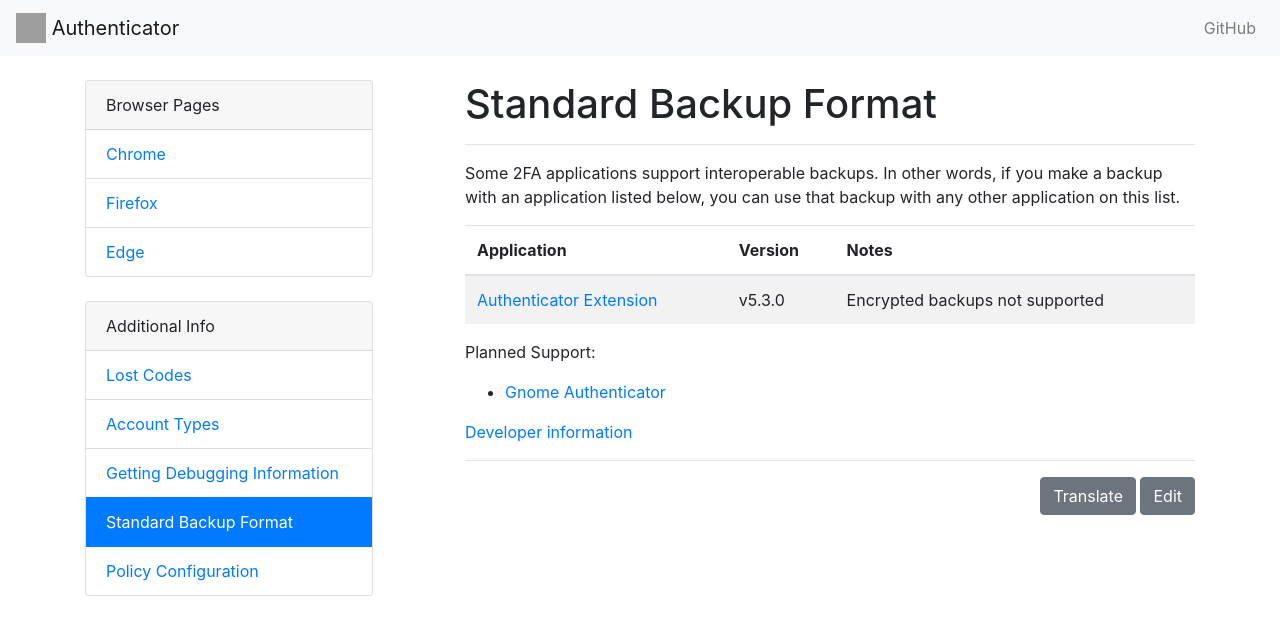
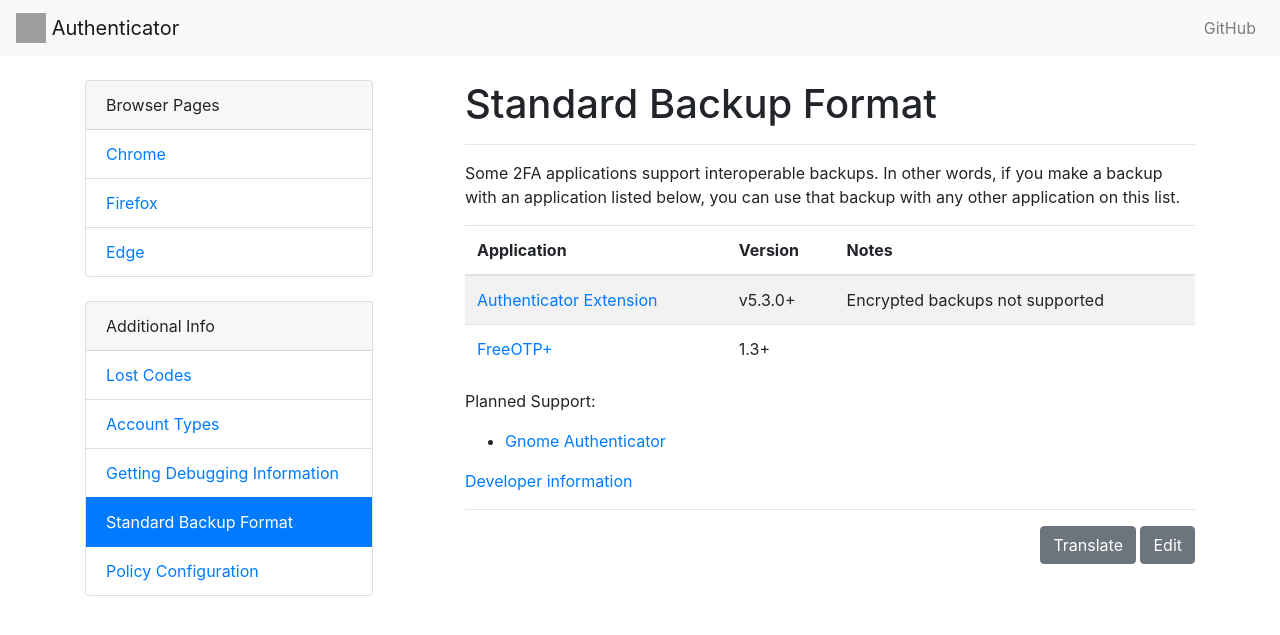
Before and after one commit to Authenticator-Extension/authenticator.cc, a Jekyll site: the page built from docs/en/otp-backup.md, in a window 1280 px wide. Shown: the top 635 px of the page. Built offline with Jekyll 4.4.1, drawn with Linux system fonts in a browser that asks for light colours; our own code applies the rules of GitHub Pages for plain Markdown files; grey boxes are pictures that could not be loaded.

Commit message:
Add FreeOTP+

```diff
--- a/docs/en/otp-backup.md
+++ b/docs/en/otp-backup.md
@@ -9,7 +9,8 @@
 
 | Application | Version | Notes |
 | ----------- | ------- | ----- |
-| [Authenticator Extension](https://authenticator.cc) | v5.3.0 | Encrypted backups not supported |
+| [Authenticator Extension](https://authenticator.cc) | v5.3.0+ | Encrypted backups not supported |
+| [FreeOTP+](https://github.com/helloworld1/FreeOTPPlus) | 1.3+ | |
 {: .table .table-striped}
 
 Planned Support:
```
